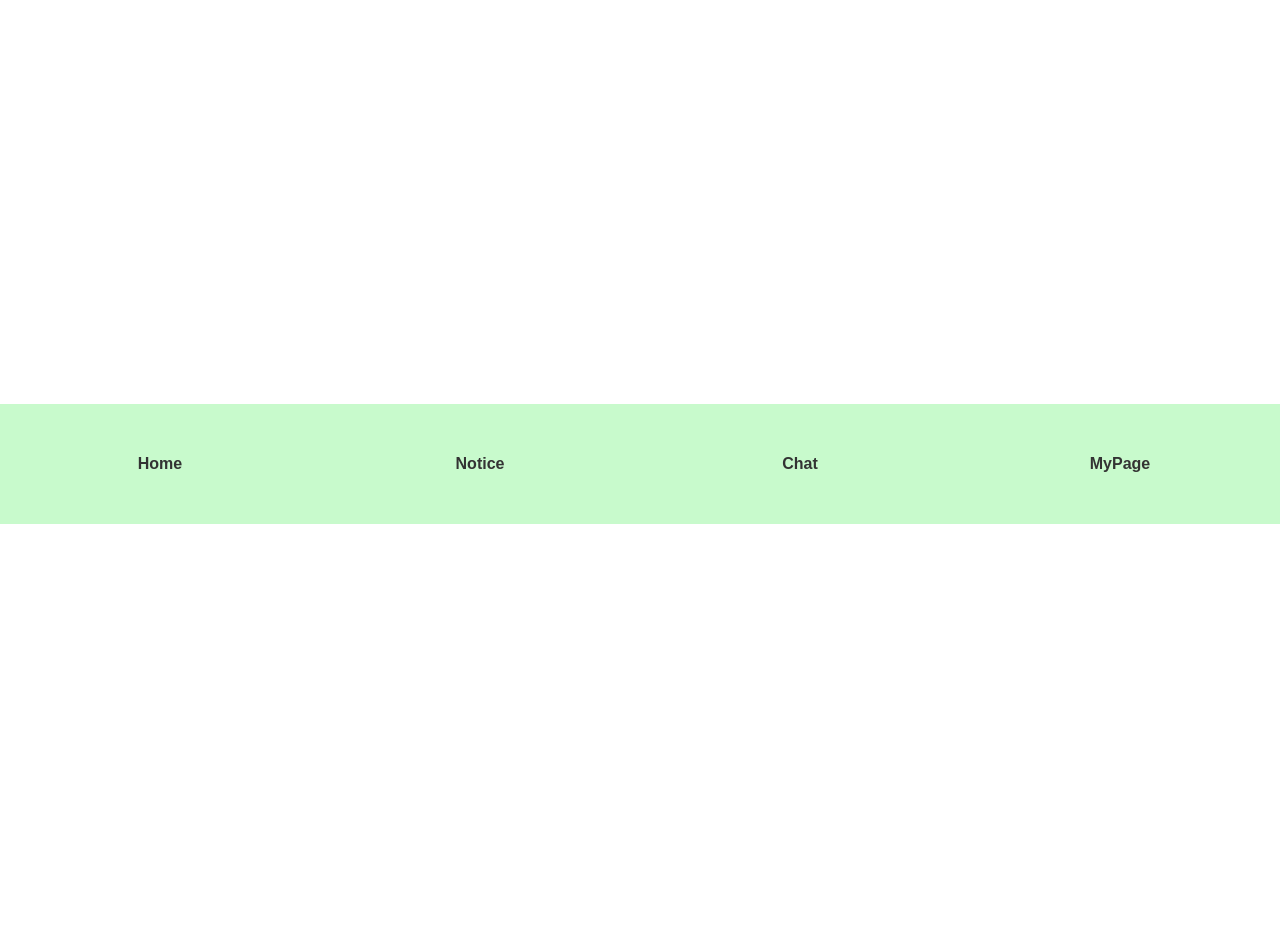
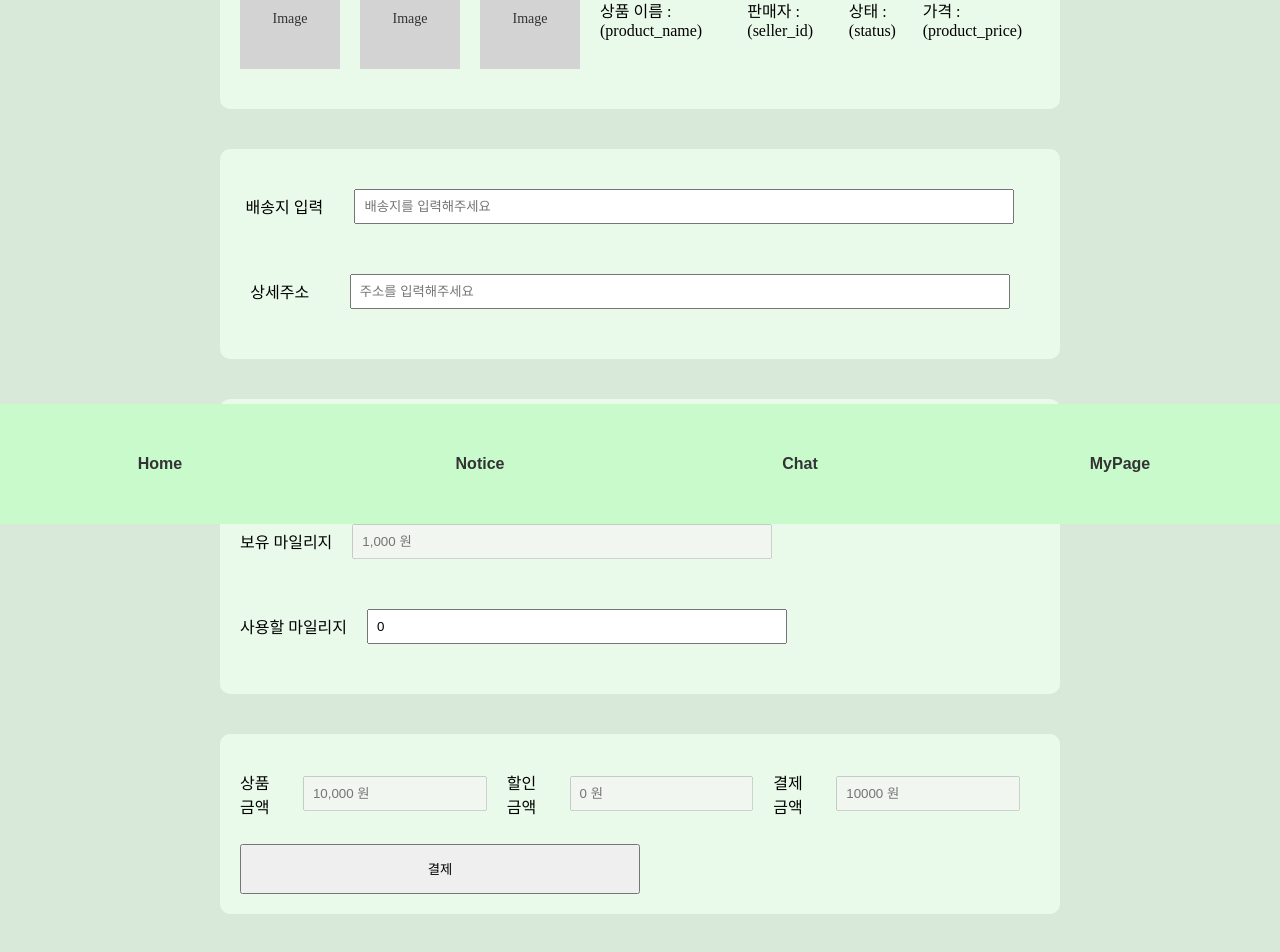
Before and after one commit to JaeSeungJae/DB_Project, a React (Vite) app in the folder Frontend/shopping_mall/: page /market/1/buy in a window 1280 px wide. Shown: the part 276-1228 px from the top of the page. Before the commit the page ends 800 px from the top, so only its background shows below. Built offline with nearby package versions, Linux system fonts and the light colour scheme.

Commit message:
feat: 물품 구매 페이지 구현

```diff
--- a/Frontend/shopping_mall/src/App.jsx
+++ b/Frontend/shopping_mall/src/App.jsx
@@ -10,6 +10,7 @@ import MarketDetail from './pages/Market/MarketDetail';
 import MyPage from './pages/Mypage/MyPage';
 import Profile from './pages/Mypage/Profile';
 import PostProduct from './pages/Market/PostProduct';
+import MarketBuy from './pages/Market/MarketBuy';
 
 function App() {
 
@@ -26,6 +27,7 @@ function App() {
           <Route path="/mypage" element={<MyPage />} />
           <Route path="/mypage/profile" element={<Profile />} />
           <Route path="/market/post" element={<PostProduct />} />
+          <Route path="/market/:id/buy" element={<MarketBuy />} />
         </Routes>
         <Footer />
       </BrowserRouter>
--- /dev/null
+++ b/Frontend/shopping_mall/src/pages/Market/MarketBuy.jsx
@@ -0,0 +1,135 @@
+import React, { useRef, useState } from "react";
+import { useParams } from "react-router-dom";
+import { PageContainer, Header, ImagesContainer, ImageBox,
+    ProductDetailInfo
+ } from "./MarketStyle";
+ import { InputContainer } from "./MarketStyle";
+
+const MarketBuy = () => {
+    const {id} = useParams();
+    const [account, setAccount] = useState(0);
+    const [mileage, setMileage] = useState(1000);
+    const [useMileage, setUseMileage] = useState(0);
+    const [ProductCost, setProductCost] = useState(10000);
+    const calculate = () => {
+        if (mileage < useMileage) {
+            alert('마일리지 금액을 초과했습니다.');
+        }
+        if (account < (ProductCost - useMileage)) {
+            alert('보유 금액이 부족합니다.');
+        }
+        else {
+            alert('구매 완료했습니다.');
+        }
+    }
+    return (
+        <PageContainer>
+          {/* 상단 영역 */}
+          <Header>
+            <h2>상품 구매</h2>
+          </Header>
+
+          {/* 상품 정보 */}
+          <ProductDetailInfo style={{alignItems:'center'}}>
+            <ImagesContainer>
+                <ImageBox>Image</ImageBox>
+                <ImageBox>Image</ImageBox>
+                <ImageBox>Image</ImageBox>
+            </ImagesContainer>
+            <p>상품 이름 : (product_name)</p>
+            <p>판매자 : (seller_id)</p>
+            <p>상태 : (status)</p>
+            <p>가격 : (product_price)</p>
+          </ProductDetailInfo>
+          {/* 상품 설명 */}
+          <ProductDetailInfo style={{justifyContent: 'center', flexDirection: 'column'}}>
+            <InputContainer>
+                <p>배송지 입력</p>
+                <input
+                    type="text"
+                    id="name"
+                    value={name}
+                    onChange={(e) => setName(e.target.value)}
+                    placeholder="배송지를 입력해주세요"
+                    required
+                    style={{ width: "80%", padding: "8px", marginTop: "5px", margin: '20px' }}
+                />
+            </InputContainer>
+            <InputContainer>
+                <p>상세주소</p>
+                <input
+                    type="text"
+                    id="name"
+                    value={name}
+                    onChange={(e) => setAccount(e.target.value)}
+                    placeholder="주소를 입력해주세요"
+                    required
+                    style={{ width: "80%", padding: "8px", marginTop: "5px", margin: '20px'}}
+                />
+            </InputContainer>
+          </ProductDetailInfo>
+          <ProductDetailInfo style={{justifyContent: 'center', flexDirection: 'column'}}>
+            <InputContainer style={{justifyContent: 'flex-start'}}>
+                <p>보유 잔액</p>
+                <input
+                    type="text"
+                    placeholder={account.toLocaleString('ko-KR') + ' 원'}
+                    disabled
+                    style={{ width: "50%", padding: "8px", marginTop: "5px", margin: '20px' }}
+                />
+            </InputContainer>
+            <InputContainer style={{justifyContent: 'flex-start'}}>
+                <p>보유 마일리지</p>
+                <input
+                    type="text"
+                    placeholder={mileage.toLocaleString('ko-KR') + ' 원'}
+                    disabled
+                    style={{ width: "50%", padding: "8px", marginTop: "5px", margin: '20px' }}
+                />
+            </InputContainer>
+            <InputContainer style={{justifyContent: 'flex-start'}}>
+            <p>사용할 마일리지</p>
+                <input
+                    type="number"
+                    value={useMileage}
+                    onChange={(e) => setUseMileage(e.target.value)}
+                    required
+                    style={{ width: "50%", padding: "8px", marginTop: "5px", margin: '20px' }}
+                />
+            </InputContainer>
+          </ProductDetailInfo>
+
+          <ProductDetailInfo style={{marginBottom: '200px', flexDirection: 'column'}}>
+            <InputContainer style={{justifyContent: 'flex-start'}}>
+                <p>상품 금액</p>
+                <input
+                    type="text"
+                    placeholder={ProductCost.toLocaleString('ko-KR') + ' 원'}
+                    disabled
+                    style={{ width: "30%", padding: "8px", marginTop: "5px", margin: '20px' }}
+                />
+                <p>할인 금액</p>
+                <input
+                    type="text"
+                    placeholder={useMileage.toLocaleString('ko-KR') + ' 원'}
+                    disabled
+                    style={{ width: "30%", padding: "8px", marginTop: "5px", margin: '20px' }}
+                />
+                <p>결제 금액</p>
+                <input
+                    type="text"
+                    placeholder={ProductCost - useMileage + ' 원'}
+                    disabled
+                    style={{ width: "30%", padding: "8px", marginTop: "5px", margin: '20px' }}
+                />
+            </InputContainer>
+            <button style={{width: '50%', height: '50px'}} onClick={calculate}>결제</button>
+          </ProductDetailInfo>
+
+          {/* 버튼 */}
+        </PageContainer>
+    )
+
+}
+
+export default MarketBuy;
--- a/Frontend/shopping_mall/src/pages/Market/MarketDetail.jsx
+++ b/Frontend/shopping_mall/src/pages/Market/MarketDetail.jsx
@@ -1,11 +1,12 @@
 import React from "react";
-import { useParams } from "react-router-dom";
+import { useNavigate, useParams } from "react-router-dom";
 import { PageContainer, Header, ProductInfo, ImagesContainer, ImageBox, ButtonContainer, ActionButton,
     ProductDetailInfo
  } from "./MarketStyle";
 
 const MarketDetail = () => {
     const {id} = useParams();
+    const navigate = useNavigate();
 
     return (
         <PageContainer>
@@ -40,7 +41,7 @@ const MarketDetail = () => {
 
           {/* 버튼 */}
           <ButtonContainer>
-            <ActionButton>즉시 구매</ActionButton>
+            <ActionButton onClick={()=>navigate(`/market/${id}/buy`)}>즉시 구매</ActionButton>
             <ActionButton>판매자와 채팅하기</ActionButton>
             <ActionButton>판매자 리뷰 보기</ActionButton>
           </ButtonContainer>
```
